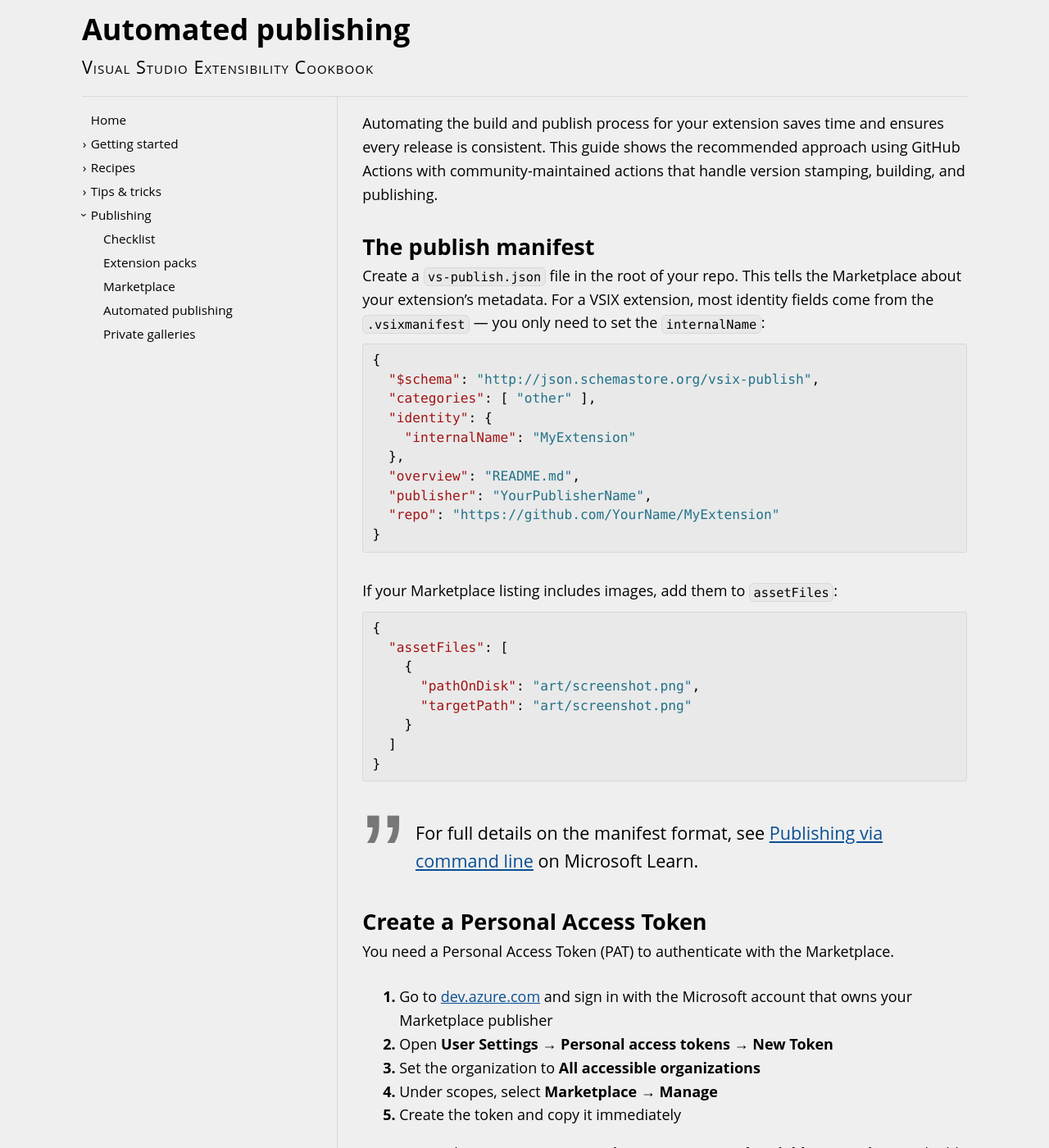
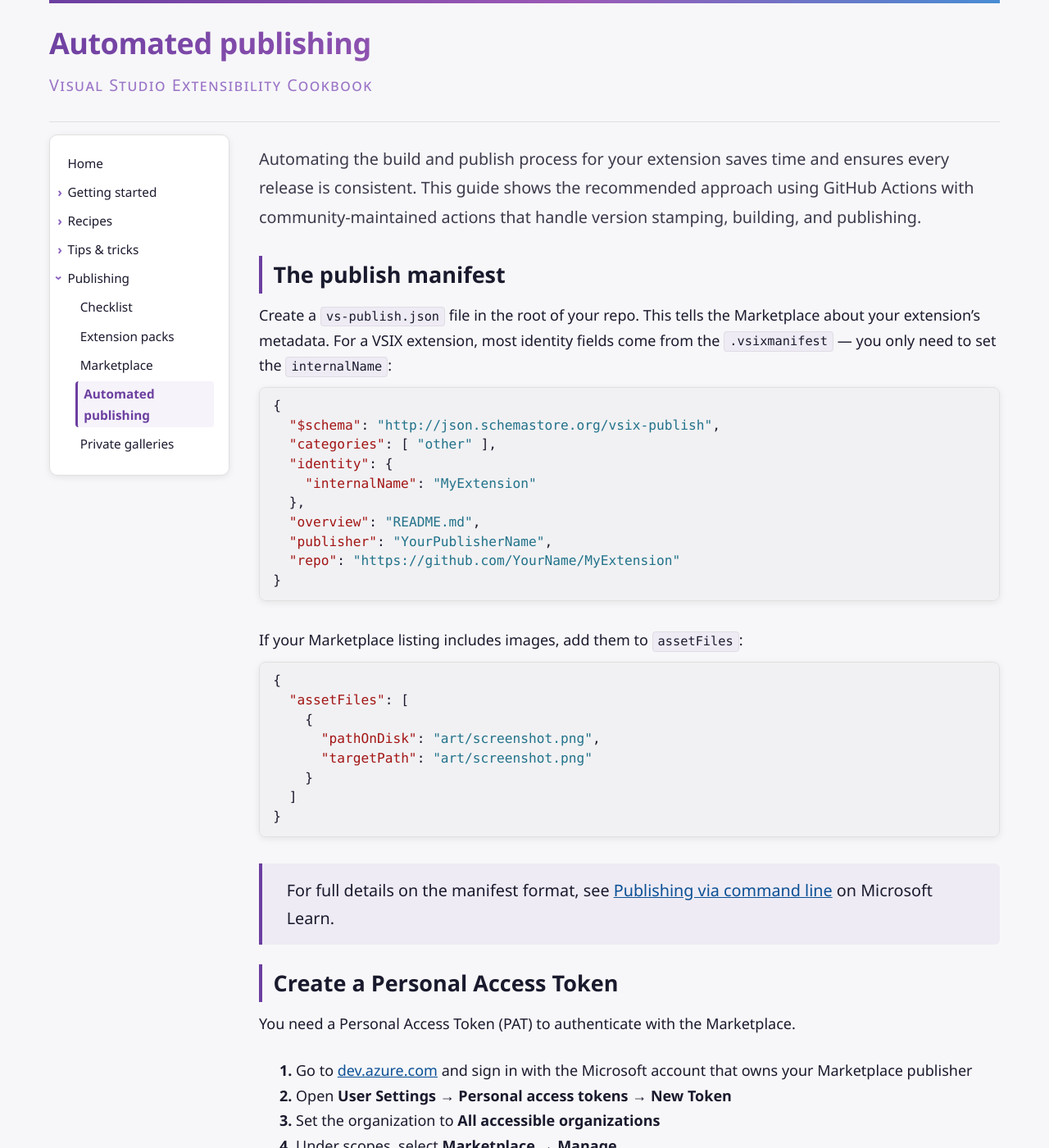
Before and after one commit to VsixCommunity/docs, a Jekyll site: the page built from docs/publish/automated-publishing.md, in a window 1280 px wide and 1400 px high. Shown: the whole window at 82% size. Built offline with Jekyll 4.4.1, drawn with Linux system fonts in a browser that asks for light colours.

Commit message:
Refresh site styles: modern palette, layout, and UI ✨
---
- Updated color palette and added accent gradients for a modern look
- Enhanced typography, spacing, and body layout for readability
- Redesigned navigation menu with card style, sticky position, and improved active/hover states
- Improved article, header, and footer styling with gradients and accent borders
- Refined blockquotes, code blocks, images, and iframes with new borders, shadows, and backgrounds
- Added smooth scrolling and transitions for better UI experience
- Improved responsive/mobile menu appearance and interactions

```diff
--- a/docs/assets/css/style.scss
+++ b/docs/assets/css/style.scss
@@ -2,10 +2,16 @@
 ---
 
 :root {
-    --border-color: #d8d8d8;
-    --background: #efefef;
-    --foreground: #000;
+    --border-color: #e0e0e0;
+    --background: #f7f7f9;
+    --foreground: #1a1a2e;
     --link-color: #0A4F94;
+    --accent: #6B3FA0;
+    --accent-light: #8B5FBF;
+    --accent-gradient: linear-gradient(135deg, #6B3FA0, #9B59B6, #3498db);
+    --nav-bg: #ffffff;
+    --nav-hover: rgba(107, 63, 160, 0.06);
+    --card-shadow: 0 2px 8px rgba(0,0,0,0.08);
     --code-c1: green;
     --code-k: blue;
     --code-s: #A31515;
@@ -16,12 +22,19 @@
 @media (prefers-color-scheme: dark)
 {
     :root {
-        --background: #121212;
-        --foreground: #ddd;
-        --link-color: #5AADFF;
-        --code-c1: #57A64A;
+        --background: #151520;
+        --foreground: #e0e0e8;
+        --border-color: #2a2a3e;
+        --link-color: #7DB8F0;
+        --accent: #9B6DD7;
+        --accent-light: #B48AE8;
+        --accent-gradient: linear-gradient(135deg, #7B4FBF, #B57EDC, #5DADE2);
+        --nav-bg: #1c1c2e;
+        --nav-hover: rgba(155, 109, 215, 0.1);
+        --card-shadow: 0 2px 12px rgba(0,0,0,0.3);
+        --code-c1: #6A9955;
         --code-k: #569CD6;
-        --code-s: #D69D85;
+        --code-s: #CE9178;
         --code-n: #4EC9B0;
         --code-nf: #DCDCAA;
     }
@@ -31,6 +44,11 @@
     }
 }
 
+::selection {
+    background: var(--accent);
+    color: #fff;
+}
+
 * {
     margin: 0;
     padding: 0;
@@ -38,37 +56,68 @@
 }
 
 html {
-      height: 100%;
+    height: 100%;
+    scroll-behavior: smooth;
 }
 
 body {
-    max-width: 1100px;
+    max-width: 1200px;
     margin: 0 auto;
     min-height: 100vh;
-    padding: 0 10px;
+    padding: 0 20px;
     display: flex;
     background: var(--background);
     color: var(--foreground);
     flex-direction: column;
     text-size-adjust: none;
     -webkit-text-size-adjust: none;
-    font: 18px/1.6 "Open Sans",Ubuntu,"Nimbus Sans L",Avenir,AvenirNext,"Segoe UI",Helvetica,Arial,sans-serif;
+    font: 18px/1.7 "Segoe UI","Open Sans",Ubuntu,"Nimbus Sans L",Avenir,AvenirNext,Helvetica,Arial,sans-serif;
     counter-reset: figure;
 }
 
 a {
     color: var(--link-color);
+    transition: color 0.2s ease, opacity 0.2s ease;
+}
+
+a:hover {
+    color: var(--accent);
 }
 
 article > p {
     padding-bottom: 1.5em;
 }
 
+article > p:first-child {
+    font-size: 1.1em;
+    color: var(--foreground);
+    opacity: 0.85;
+    line-height: 1.8;
+}
+
+article h3 {
+    margin: 1em 0 .4em 0;
+    padding: .4em .6em;
+    border-radius: 6px;
+    transition: background 0.2s ease;
+}
+
+article h3:hover {
+    background: var(--nav-hover);
+}
+
+article h3 a {
+    display: flex;
+    align-items: center;
+    gap: .3em;
+}
+
 img{
     max-width: 100%;
     height: auto;
-    border-radius: 3px;
+    border-radius: 6px;
     border: 1px solid var(--border-color);
+    box-shadow: var(--card-shadow);
 }
 
 .video-container {
@@ -85,8 +134,9 @@ iframe {
     left: 0;
     width: 100%;
     height: 100%;
-    border-radius: 3px;
+    border-radius: 8px;
     border: 1px solid var(--border-color);
+    box-shadow: var(--card-shadow);
 }
 
 .caption {
@@ -101,33 +151,31 @@ iframe {
 }
 
 blockquote {
-    padding: .6em 1em .6em 3em;
-    font-size: 1.2em;
-    margin-bottom: 1em;
+    padding: .8em 1.2em .8em 1.5em;
+    font-size: 1.1em;
+    margin-bottom: 1.2em;
     position: relative;
+    border-left: 4px solid var(--accent);
+    background: var(--nav-hover);
+    border-radius: 0 6px 6px 0;
 }
 
 blockquote::before {
-    content: "”";
-    font-family: Arial, Helvetica, sans-serif;
-    font-size: 7em;
-    opacity: .5;
-    position: absolute;
-    left: 0;
-    top: -.4em;
+    content: none;
 }
 
 pre {
-    background: rgba(180, 180, 180, .1);
+    background: rgba(180, 180, 180, .08);
     color: var(--foreground);
     border: 1px solid var(--border-color);
-    border-radius: 3px;
+    border-radius: 8px;
     overflow: auto;
-    padding: .5em .7em;
+    padding: .7em 1em;
     margin: -1em 0 2em 0;
     font-size: .9em;
     width: 100%;
     line-height: 1.4;
+    box-shadow: var(--card-shadow);
 }
 
 code {
@@ -162,41 +210,62 @@ code .nt {
 }
 
 p > code {
-    background: rgba(180, 180, 180, .1);
-    border-radius: 6px;
+    background: rgba(107, 63, 160, 0.06);
+    border-radius: 4px;
     font-size: 85%;
-    padding: .1em .3em;
-    border: 1px solid rgba(180, 180, 180, .3);
+    padding: .15em .4em;
+    border: 1px solid rgba(180, 180, 180, .25);
     word-wrap: break-word;
 }
 
+header {
+    padding-top: 4px;
+    border-top: 4px solid;
+    border-image: var(--accent-gradient) 1;
+}
+
 header h1 {
-    padding: .2em 0 0 0;
+    padding: .4em 0 .1em 0;
+    font-weight: 700;
+    letter-spacing: -0.5px;
+    background: var(--accent-gradient);
+    -webkit-background-clip: text;
+    -webkit-text-fill-color: transparent;
+    background-clip: text;
 }
 
 header a {
     font-variant: small-caps;
-    letter-spacing: 1px;
-    font-size: 1.2em;
+    letter-spacing: 1.5px;
+    font-size: 1.1em;
     text-decoration: none;
     background-size: 20px;
-    color: inherit;
+    color: var(--accent-light);
+    opacity: 0.85;
 }
 
 main {
-    margin: 1em 0 0 0;
-    display: flex;;
+    margin: 1.5em 0 0 0;
+    display: flex;
     flex: 1;
     border-top: 1px solid var(--border-color);
-    border-bottom: 1px solid var(--border-color);
+    gap: 2em;
 }
 
 #menu {
     font-size: .85em;
-    min-width: fit-content;
-    border-right: 1px solid var(--border-color);
-    padding: 1em 1.5em 1em .7em;
-    margin-right: 2em;
+    min-width: 200px;
+    max-width: 220px;
+    background: var(--nav-bg);
+    border: 1px solid var(--border-color);
+    border-radius: 10px;
+    padding: 1.2em 1.2em 1.2em 1em;
+    margin-top: 1em;
+    align-self: flex-start;
+    position: sticky;
+    top: 1em;
+    box-shadow: var(--card-shadow);
+    transition: box-shadow 0.2s ease;
 }
 
 #menu label,
@@ -207,12 +276,18 @@ main {
 #menu a {
     color: var(--foreground);
     text-decoration: none;
+    display: block;
+    padding: .15em .4em;
+    border-radius: 4px;
+    transition: background 0.2s ease, color 0.2s ease;
 }
 
 #menu a:hover,
 #menu a:focus,
 #menu a:active {
-    text-decoration: underline;
+    background: var(--nav-hover);
+    color: var(--accent);
+    text-decoration: none;
 }
 
 #menu > a {
@@ -220,7 +295,11 @@ main {
 }
 
 #menu a[aria-current] {
-    font-weight: 500;
+    font-weight: 600;
+    color: var(--accent);
+    background: var(--nav-hover);
+    border-left: 3px solid var(--accent);
+    padding-left: .5em;
 }
 
 #menu ul {
@@ -231,7 +310,10 @@ main {
 #menu a[aria-haspopup]::before {
     content: "›";
     position:absolute;
-    left: -10px;
+    left: -6px;
+    color: var(--accent-light);
+    font-weight: 700;
+    transition: transform 0.2s ease;
 }
 
 #menu .open a[aria-haspopup]::before {
@@ -252,11 +334,16 @@ main {
 }
 
 article {
-    //margin: 0 1em 0 1.5em;
-    padding: 1em 0 2em 0;
+    padding: 1.5em 0 2em 0;
     width: 100%;
     position: relative;
-    min-width: 0; // needed for <pre> not to be too wide
+    min-width: 0;
+}
+
+article h2 {
+    border-left: 4px solid var(--accent);
+    padding-left: .5em;
+    margin-bottom: .4em;
 }
 
 article h2 a,
@@ -290,13 +377,24 @@ article li::marker {
 }
 
 footer {
-    padding: 1em 0;
+    padding: 1.5em 0;
     text-align: center;
     line-height: 1.5em;
+    border-top: 3px solid;
+    border-image: var(--accent-gradient) 1;
+    margin-top: 1em;
 }
 
 footer strong {
     color: crimson;
+}
+
+footer a {
+    transition: color 0.2s ease, transform 0.2s ease;
+}
+
+footer a:hover {
+    color: var(--accent);
 }
 
 footer li {
@@ -313,31 +411,45 @@ footer li:not(:last-child):after{
         margin-left: max(env(safe-area-inset-left), 10px);
     }
     #menu {
-        padding: 1em 0 0 0;
+        padding: .8em 0 0 0;
         border: none;
+        border-radius: 0;
+        box-shadow: none;
+        background: transparent;
         margin: 0;
+        min-width: unset;
+        max-width: unset;
+        position: static;
     }
     #menu label {
         display: block;
         cursor: pointer;
-        color: darkgray;
+        color: var(--accent-light);
         position: absolute;
         top: .4em;
         right: .8em;
         font-size: 1.5em;
         background-color: var(--background);
+        transition: color 0.2s ease;
+    }
+    #menu label:hover {
+        color: var(--accent);
     }
     #hamburger {
         display: none;
     }
     #menu > ul {
         display: none;
-        background: var(--background);
+        background: var(--nav-bg);
         position: absolute;
-        right: 0;
+        right: 10px;
         left: 10px;
-        z-index: 1;
+        z-index: 10;
         margin-left: max(env(safe-area-inset-left), 10px);
+        border-radius: 10px;
+        box-shadow: var(--card-shadow);
+        border: 1px solid var(--border-color);
+        padding: 1em;
     }
     #menu input:checked + ul {
         display: block;
```
